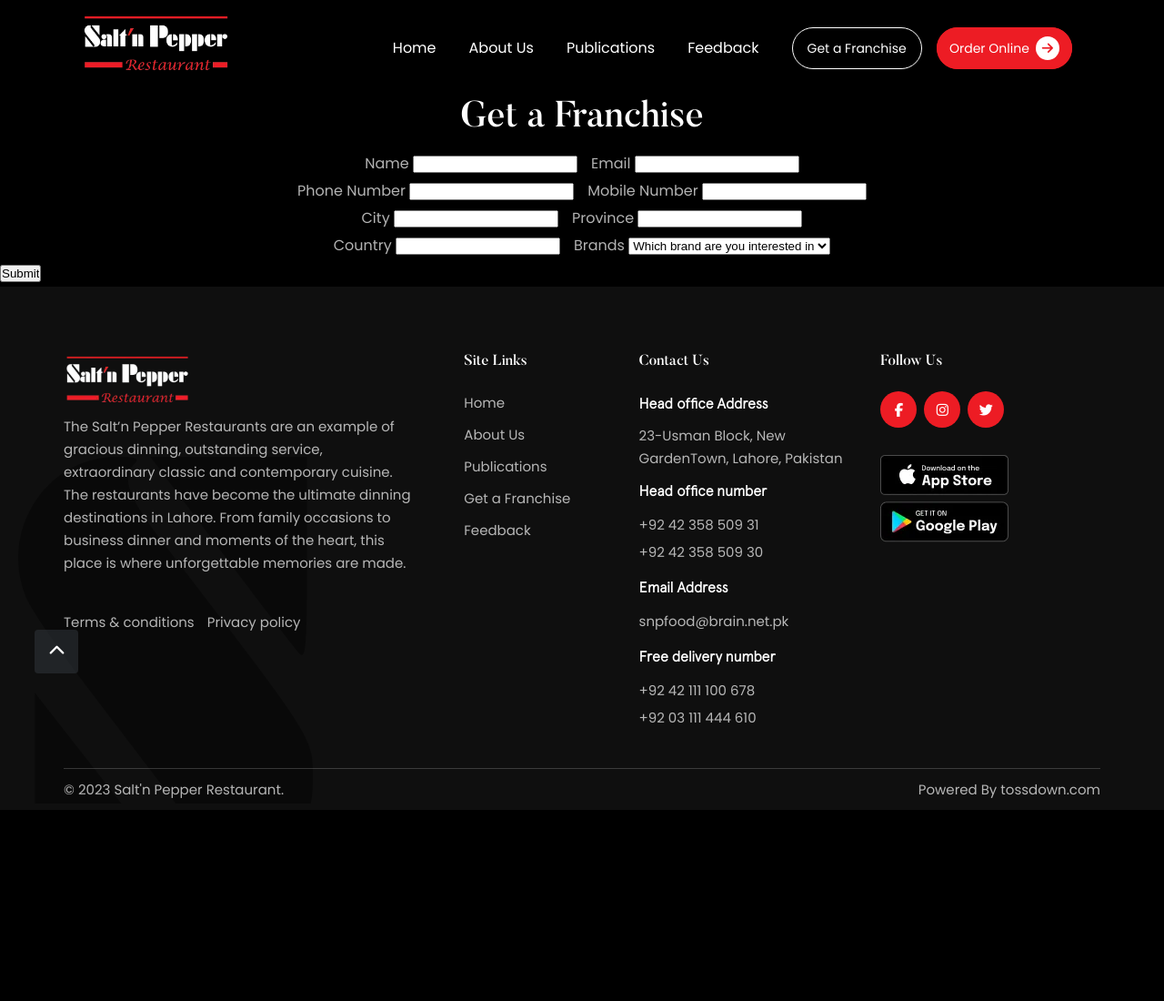
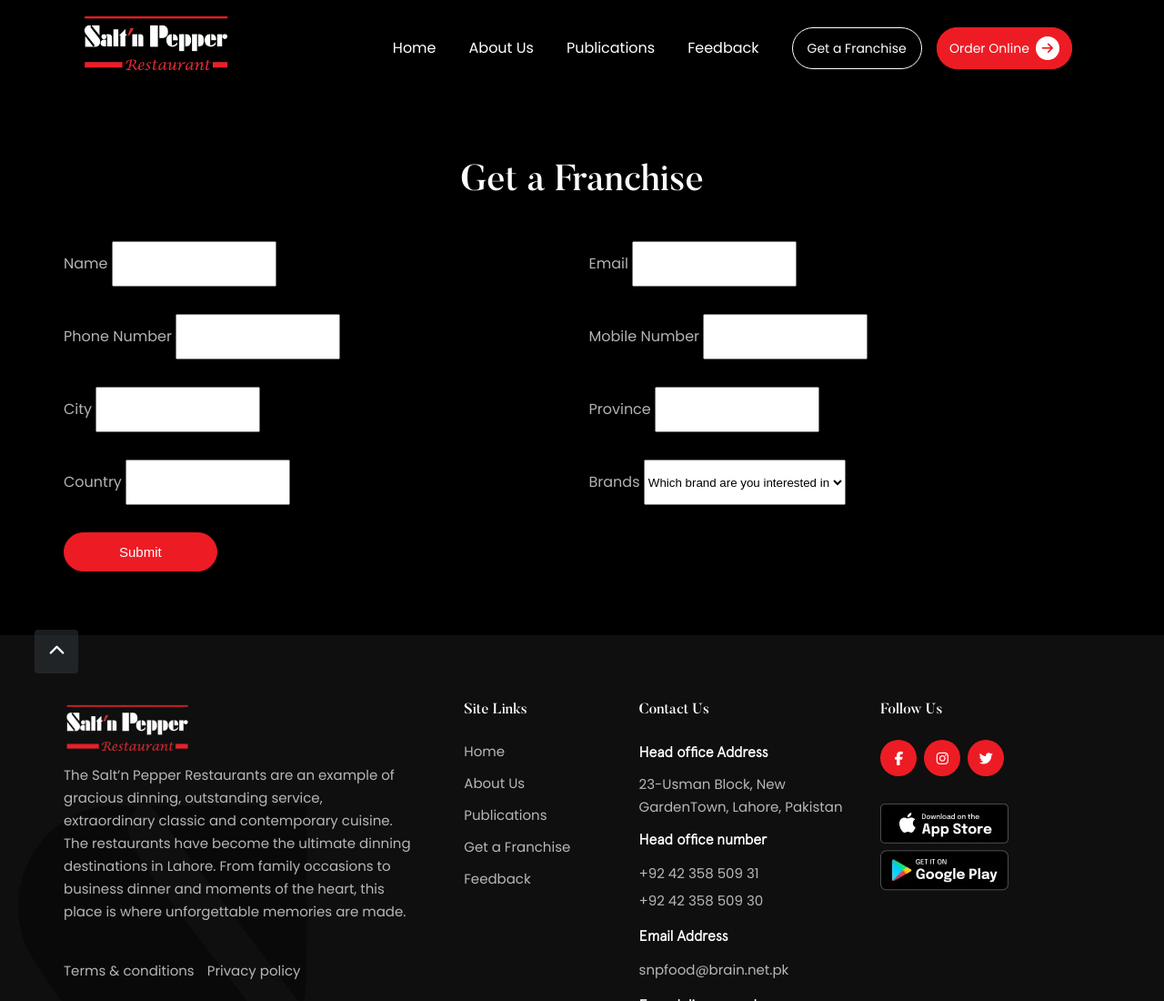
Before and after one commit to owaiskhan30/salt-n-pepper, a plain HTML site: page franchise.html in a window 1280 px wide. Shown: the top 1100 px of the page at 91% size. Before the commit the page ends 890 px from the top, so only its background shows below. Drawn offline with nearby package versions, Linux system fonts and the light colour scheme.

Commit message:
Changes in style.css

```diff
--- a/styles/style.css
+++ b/styles/style.css
@@ -515,3 +515,28 @@
     line-height: 3.5rem;
     margin-bottom: 20px;
 }
+/* =========== section.sec-franchise-form =================*/
+section.sec-franchise-form .field {
+    width: 100%;
+}
+section.sec-franchise-form {
+    padding: 70px;
+}
+section.sec-franchise-form .form-control {
+    height: 50px;
+    margin-bottom: 30px;
+}
+section.sec-franchise-form .submit-button {
+    background: var(--red);
+    color: var(--white);
+    border: 1px solid var(--red);
+    padding: 8px 60px;
+    border-radius: 50px;
+    font-size: 1.5rem;
+    line-height: 2.5rem;
+    display: inline-block;
+    cursor: pointer;
+}
+section.sec-franchise-form h2.theme-head {
+    margin-bottom: 40px;
+}
```
